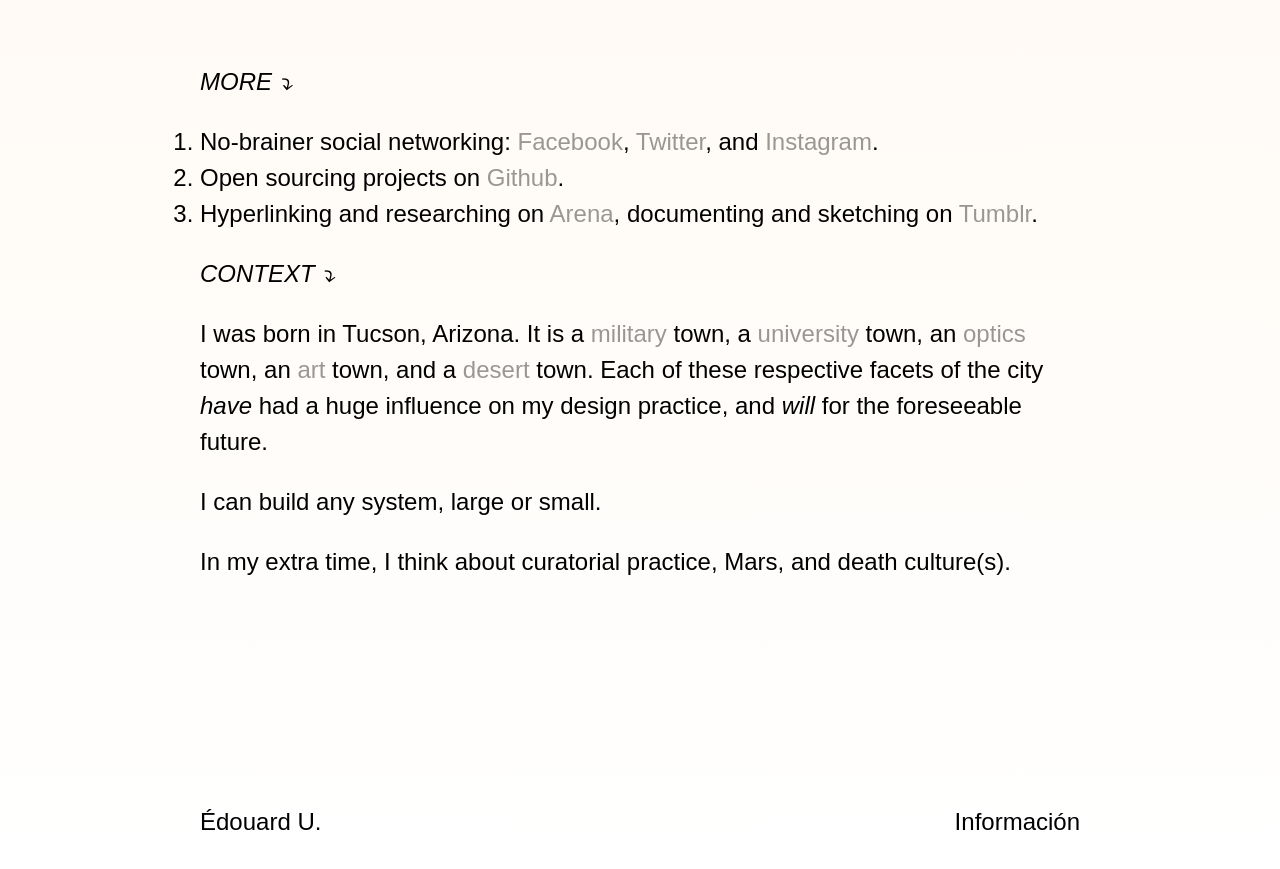
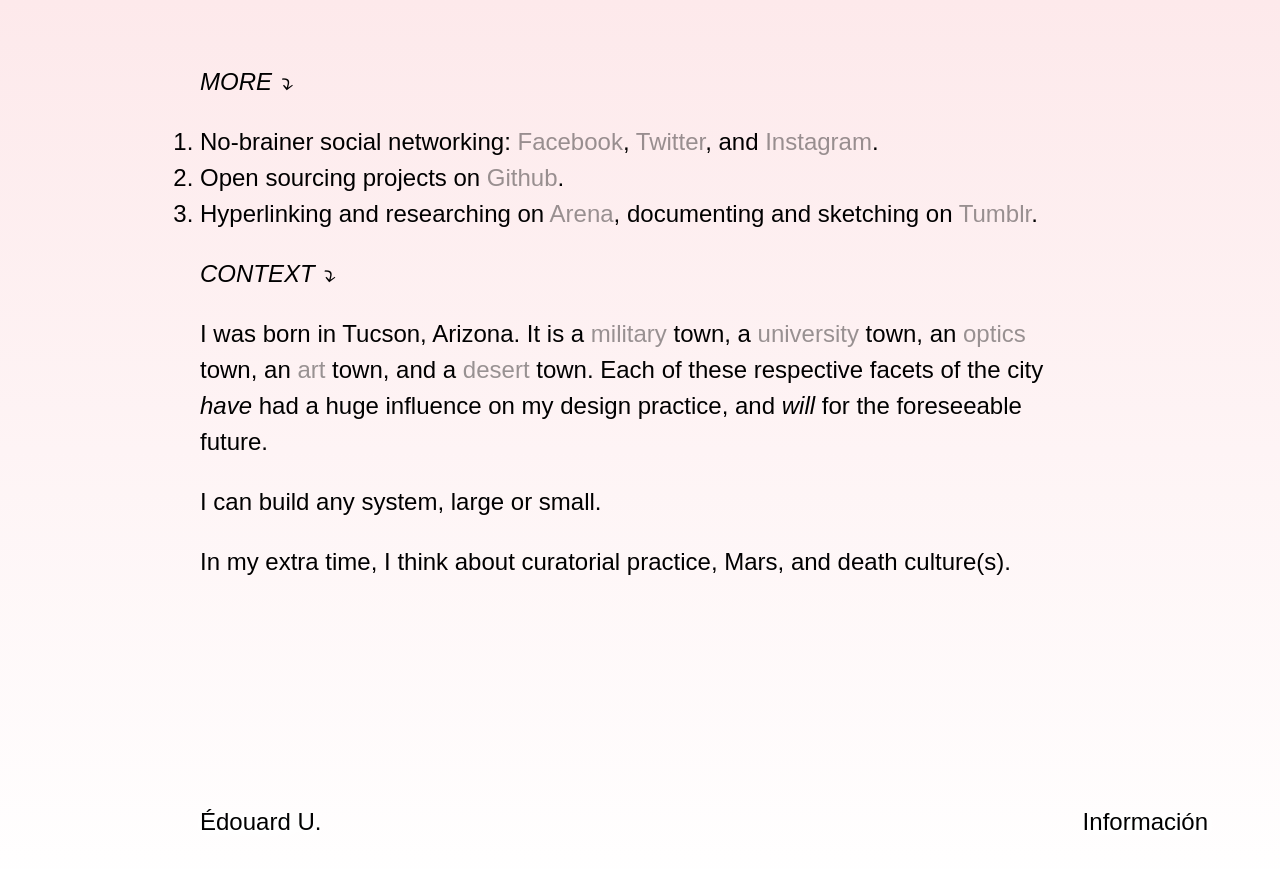
Before and after one commit to edouerd/ux.edouard.us, a Jekyll site: the page built from info/index.html, in a window 1280 px wide. Shown: the top 869 px of the page. Built offline with Jekyll 4.4.1, drawn with Linux system fonts in a browser that asks for light colours; nearby versions of some CDN libraries.

Commit message:
△ updates to container structures, based on root site

```diff
--- a/_includes/header.html
+++ b/_includes/header.html
@@ -1,4 +1,4 @@
-<nav class="center w-90 w-70-ns mw8 ma4 mv5-ns mb4 mb5-ns fixed bottom-0 z-999">
+<nav class="center w-90-ns w-70-ns w-90-xl mw8 mw9-xl ma4 mv5-ns mb4 mb5-ns fixed bottom-0 z-999">
   <a class="ph1 ph2-ns link black f3-ns fl navshadow" href="/">{{ site.title }}</a>
   <a class="ph1 ph2-ns link black f3-ns fr navshadow" href="/info">Información</a>
 </nav>
--- a/css/main.scss
+++ b/css/main.scss
@@ -33,9 +33,25 @@
   z-index: -999;
   top: 0px;
   left: 0px;
-  background-image: linear-gradient(top, #fffaf5 0%,#ffffff 100%);
-  background: -moz-linear-gradient(top, #fffaf5 0%, #ffffff 100%);
-  background: -webkit-linear-gradient(top, #fffaf5 0%,#ffffff 100%);
+  background-image: linear-gradient(top, #FDE9EB 0%,#ffffff 100%);
+  background: -moz-linear-gradient(top, #FDE9EB 0%, #ffffff 100%);
+  background: -webkit-linear-gradient(top, #FDE9EB 0%,#ffffff 100%);
   background-repeat: repeat-x;
   position: absolute;
 }
+
+@media screen and (min-width: 95em) {
+    .f2-xl {
+        font-size: 3rem;
+    }
+    .w-90-xl {
+        width: 90%;
+    }
+    .mw9-xl {
+      max-width: 96rem;
+    }
+}
+
+.project-cover-text {
+  text-shadow: 0.5px 0.5px 1px #666;
+}
--- a/index.html
+++ b/index.html
@@ -4,7 +4,7 @@
 permalink: /
 ---
 
-<section class="center w-90 w-70-ns mw8 mt4 mh4 mv5-ns f6 f3-ns">
+<section class="center w-90-ns w-70-ns w-90-xl mw8 mw9-xl mt4 mh4 mv5-ns f6 f3-ns f2-xl">
 
   <p class="lh-copy i ttu ph1 ph2-ns">Projects & Works ⤵︎</p>
 
@@ -13,7 +13,7 @@
     <a href="{{ feature.link }}" class="link">
       <div class="fl w-100 w-50-m w-50-l pa1 pa2-m pa2-l">
         <div class="aspect-ratio aspect-ratio--{{ feature.ratio }} {{ feature.noshow }}">
-          <span style="background-image:url({{ feature.img-link }});" class="flex items-center {{ feature.display }} hide-child cover bg-center aspect-ratio--object"><p class="w-100 center child f2 tc white flare">{{ feature.name }}</p></span>
+          <span style="background-image:url({{ feature.img-link }});" class="flex items-center {{ feature.display }} hide-child cover bg-center aspect-ratio--object"><p class="w-100 center child f2 tc white flare project-cover-text">{{ feature.name }}</p></span>
         </div>
       </div>
     </a>
```
